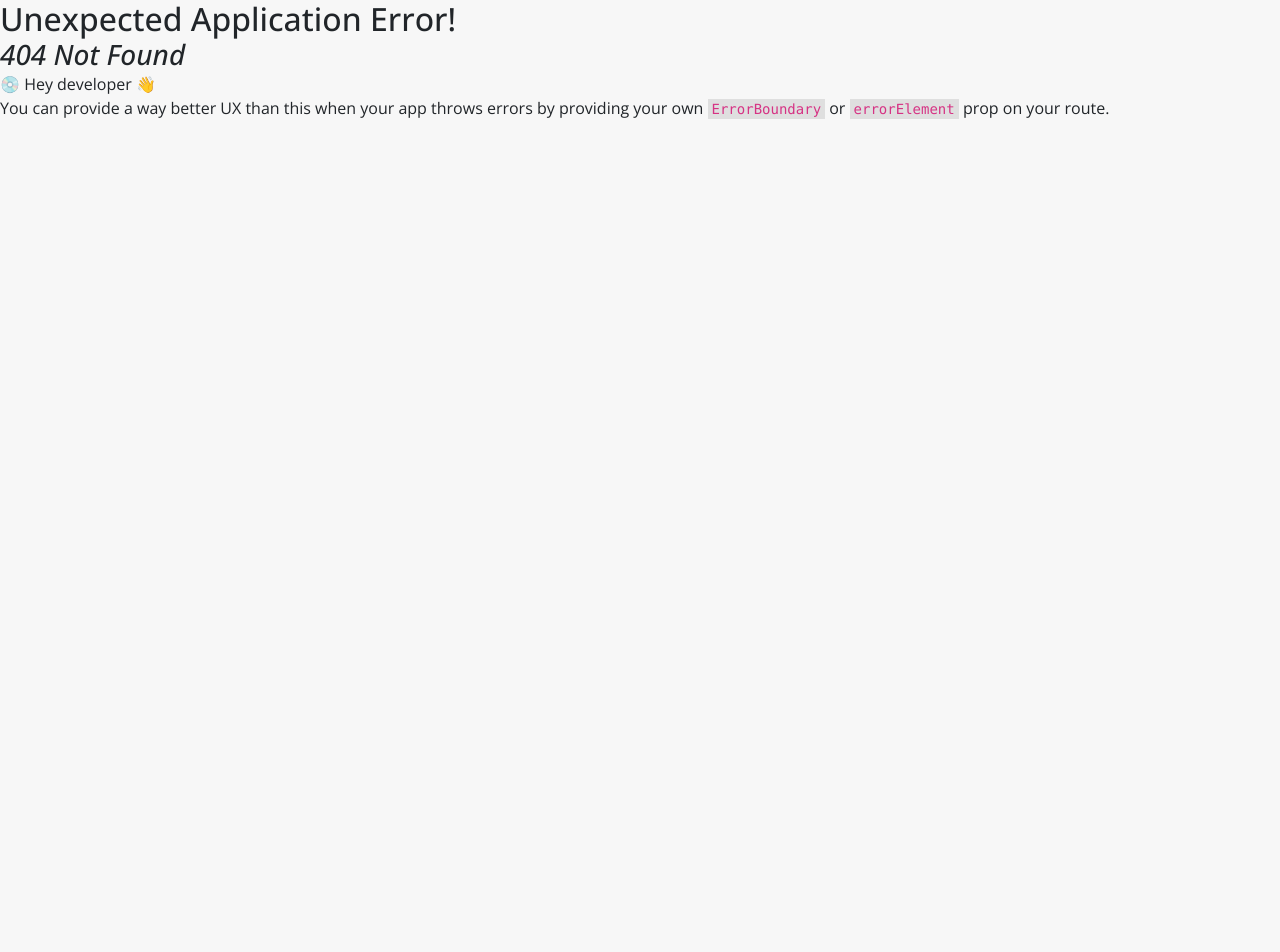
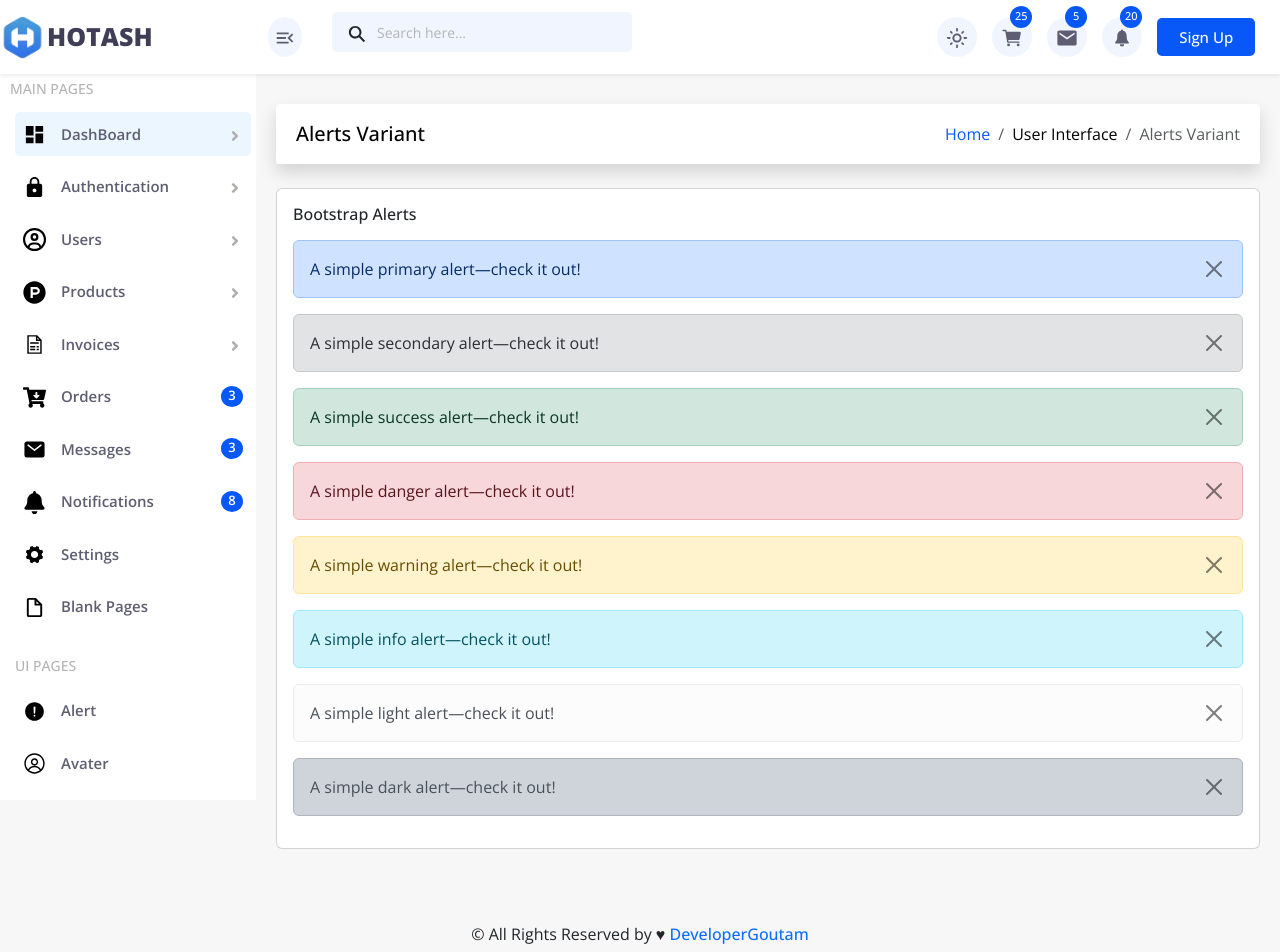
Before and after one commit to goutamray/Ecommerce-Admin-Dashboard-By-React, a React (Vite) app: page /alert in a window 1280 px wide. Before the commit this address had no page. Shown: the top 952 px of the page. Before the commit the page ends 800 px from the top, so only its background shows below. Built offline with nearby package versions, Linux system fonts and the light colour scheme.

Commit message:
ui pages added

```diff
--- a/src/components/sideBar/SideBar.jsx
+++ b/src/components/sideBar/SideBar.jsx
@@ -9,6 +9,14 @@ import { BiFileBlank } from "react-icons/bi";
 import { GrOverview } from "react-icons/gr";
 import { CgFileDocument } from "react-icons/cg";
 import { FaCartArrowDown } from "react-icons/fa";
+import { IoAlertCircle } from "react-icons/io5";
+import { FaTableCells } from "react-icons/fa6";
+import { TbSoccerField } from "react-icons/tb";
+import { FaHeading } from "react-icons/fa";
+import { RxAvatar } from "react-icons/rx";
+import { FaMouse } from "react-icons/fa";
+import { TbChartDonutFilled } from "react-icons/tb";
+import { FaPalette } from "react-icons/fa";
 
 import { Link } from "react-router-dom";
 import {  useState } from "react";
@@ -148,9 +156,75 @@ const SideBar = () => {
 
            <li>
                 <Link to="/blank-page">
-                   <button className={` ${activeTab === 13 ? "active" : ""} `} onClick={() => isOpenSubmenu(13)} >
+                   <button className={` ${activeTab === 9 ? "active" : ""} `} onClick={() => isOpenSubmenu(9)} >
                       <span className="icon"> <BiFileBlank /> </span>
                         Blank Pages
+                   </button>
+                </Link>
+           </li>
+
+           <h3>  Ui pages  </h3>
+            <li>
+                <Link to="/alert">
+                  <button className={` ${activeTab === 10 ? "active" : ""} `} onClick={() => isOpenSubmenu(10)} >
+                    <span className="icon"> <IoAlertCircle /> </span>
+                        Alert
+                   </button>
+                </Link>
+           </li>
+            <li>
+                <Link to="/alert">
+                  <button className={` ${activeTab === 11 ? "active" : ""} `} onClick={() => isOpenSubmenu(11)} >
+                    <span className="icon"> <RxAvatar /> </span>
+                        Avater
+                   </button>
+                </Link>
+           </li>
+            <li>
+                <Link to="/heading">
+                  <button className={` ${activeTab === 12 ? "active" : ""} `} onClick={() => isOpenSubmenu(12)} >
+                    <span className="icon"><FaHeading /> </span>
+                        Heading
+                   </button>
+                </Link>
+           </li>
+            <li>
+                <Link to="/buttons">
+                  <button className={` ${activeTab === 13 ? "active" : ""} `} onClick={() => isOpenSubmenu(13)} >
+                    <span className="icon"><FaMouse /></span>
+                        Buttons
+                   </button>
+                </Link>
+           </li>
+            <li>
+                <Link to="/colors">
+                  <button className={` ${activeTab === 14 ? "active" : ""} `} onClick={() => isOpenSubmenu(14)} >
+                    <span className="icon"> <FaPalette /> </span>
+                        colors
+                   </button>
+                </Link>
+           </li>
+            <li>
+                <Link to="/charts">
+                  <button className={` ${activeTab === 15 ? "active" : ""} `} onClick={() => isOpenSubmenu(15)} >
+                    <span className="icon"> <TbChartDonutFilled /> </span>
+                        Charts
+                   </button>
+                </Link>
+           </li>
+            <li>
+                <Link to="/fields">
+                  <button className={` ${activeTab === 16 ? "active" : ""} `} onClick={() => isOpenSubmenu(16)} >
+                    <span className="icon"> <TbSoccerField /> </span>
+                        Fields
+                   </button>
+                </Link>
+           </li>
+            <li>
+                <Link to="/tables">
+                  <button className={` ${activeTab === 17 ? "active" : ""} `} onClick={() => isOpenSubmenu(17)} >
+                    <span className="icon"> <FaTableCells /> </span>
+                        Tables
                    </button>
                 </Link>
            </li>
@@ -158,7 +232,7 @@ const SideBar = () => {
           <h3>  Other pages </h3>
             <li>
                 <Link to="/overview">
-                  <button className={` ${activeTab === 9 ? "active" : ""} `} onClick={() => isOpenSubmenu(9)} >
+                  <button className={` ${activeTab === 18 ? "active" : ""} `} onClick={() => isOpenSubmenu(18)} >
                     <span className="icon"> <GrOverview /> </span>
                         over view
                    </button>
@@ -166,7 +240,7 @@ const SideBar = () => {
            </li>
             <li>
               <Link to="/site-error">
-                 <button className={` ${activeTab === 10 ? "active" : ""} `} onClick={() => isOpenSubmenu(10)} >
+                 <button className={` ${activeTab === 19 ? "active" : ""} `} onClick={() => isOpenSubmenu(19)} >
                    <span className="icon"> <MdError /> </span>
                       site error
                  </button>
@@ -174,7 +248,7 @@ const SideBar = () => {
            </li>
             <li>
               <Link to="/documentation">
-                <button className={` ${activeTab === 11 ? "active" : ""} `} onClick={() => isOpenSubmenu(11)} >
+                <button className={` ${activeTab === 20 ? "active" : ""} `} onClick={() => isOpenSubmenu(20)} >
                 <span className="icon"> <CgFileDocument /> </span>
                   documentation
                </button>
@@ -182,7 +256,7 @@ const SideBar = () => {
            </li>
             <li>
               <Link to="/change-log">
-                <button className={` ${activeTab === 12 ? "active" : ""} `} onClick={() => isOpenSubmenu(12)} >
+                <button className={` ${activeTab === 21 ? "active" : ""} `} onClick={() => isOpenSubmenu(21)} >
                   <span className="icon"> <FaMicroblog /> </span>
                     change log
                </button>
--- a/src/pages/login/Login.jsx
+++ b/src/pages/authPage/login/Login.jsx
@@ -10,7 +10,7 @@ import { MdOutlineVerifiedUser } from "react-icons/md";
 import { IoEyeOutline } from "react-icons/io5";
  import { FaRegEyeSlash } from "react-icons/fa";
 
-import "./Login.css"
+import "./Login.css";
 const Login = () => {
 
    const [openPass, setOpenPass ] = useState(false);
--- /dev/null
+++ b/src/pages/uiPages/alert/Alert.jsx
@@ -0,0 +1,52 @@
+import BreadCrumb from "../../../components/BreadCrumb/BreadCrumb"
+
+
+
+const Alert = () => {
+  return (
+    <>
+      <div className="right-content">
+        <BreadCrumb title={"Alerts Variant"} page={"User Interface"}/>
+
+        <div className="card my-4 p-3">
+            <h6 className="mb-3"> Bootstrap Alerts </h6>
+
+            <div className="alert alert-primary  d-flex justify-content-between" role="alert">
+              A simple primary alert—check it out!
+              <button type="button" className="btn-close" data-bs-dismiss="alert" aria-label="Close"></button>
+            </div>
+            <div className="alert alert-secondary  d-flex justify-content-between" role="alert">
+              A simple secondary alert—check it out!
+              <button type="button" className="btn-close" data-bs-dismiss="alert" aria-label="Close"></button>
+            </div>
+            <div className="alert alert-success  d-flex justify-content-between" role="alert">
+              A simple success alert—check it out!
+              <button type="button" className="btn-close" data-bs-dismiss="alert" aria-label="Close"></button>
+            </div>
+            <div className="alert alert-danger  d-flex justify-content-between" role="alert">
+              A simple danger alert—check it out!
+              <button type="button" className="btn-close" data-bs-dismiss="alert" aria-label="Close"></button>
+            </div>
+            <div className="alert alert-warning  d-flex justify-content-between" role="alert">
+              A simple warning alert—check it out!
+              <button type="button" className="btn-close" data-bs-dismiss="alert" aria-label="Close"></button>
+            </div>
+            <div className="alert alert-info  d-flex justify-content-between" role="alert">
+              A simple info alert—check it out!
+              <button type="button" className="btn-close" data-bs-dismiss="alert" aria-label="Close"></button>
+            </div>
+            <div className="alert alert-light  d-flex justify-content-between" role="alert">
+              A simple light alert—check it out!
+              <button type="button" className="btn-close" data-bs-dismiss="alert" aria-label="Close"></button>
+            </div>
+            <div className="alert alert-dark  d-flex justify-content-between" role="alert">
+              A simple dark alert—check it out!
+              <button type="button" className="btn-close" data-bs-dismiss="alert" aria-label="Close"></button>
+            </div>
+        </div>
+      </div>
+    </>
+  )
+}
+
+export default Alert
```
Also changed, not shown: src/routes/privateRoute.jsx (+6 -1 lines), src/pages/authPage/login/Login.css (renamed from src/pages/login/Login.css), src/pages/uiPages/alert/Alert.css (added).
